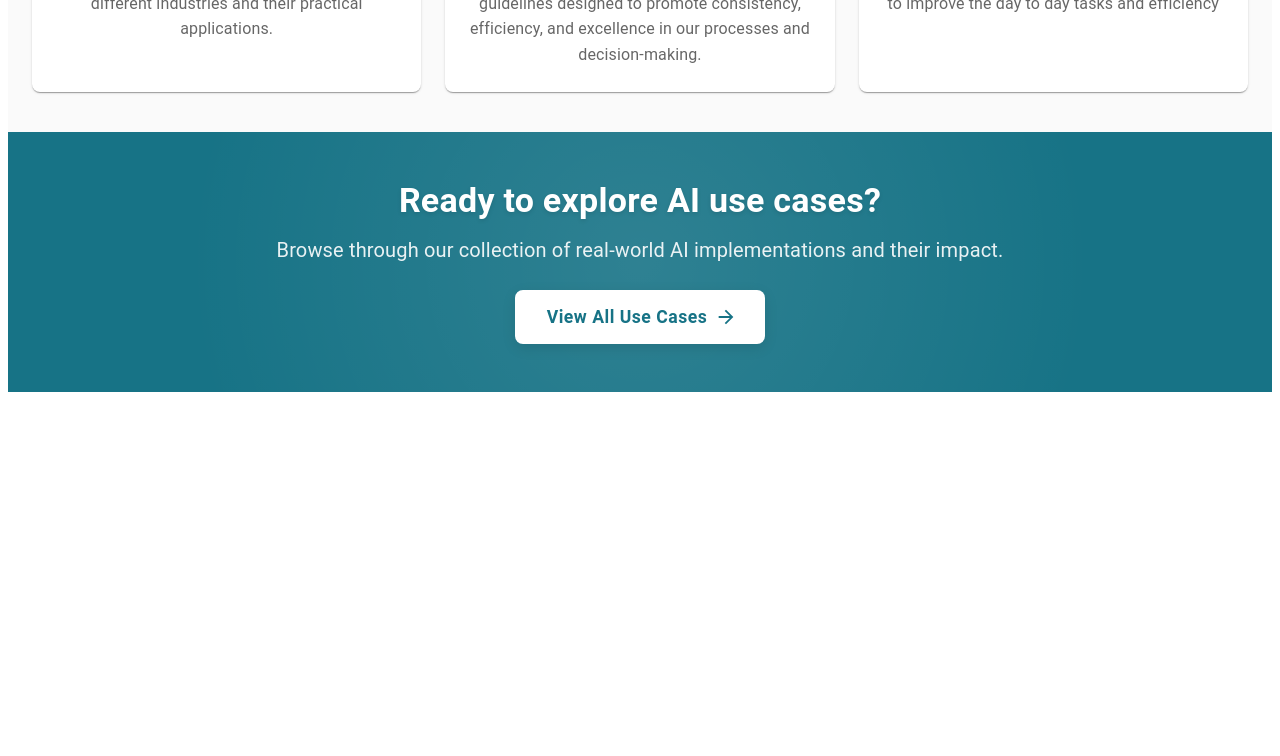
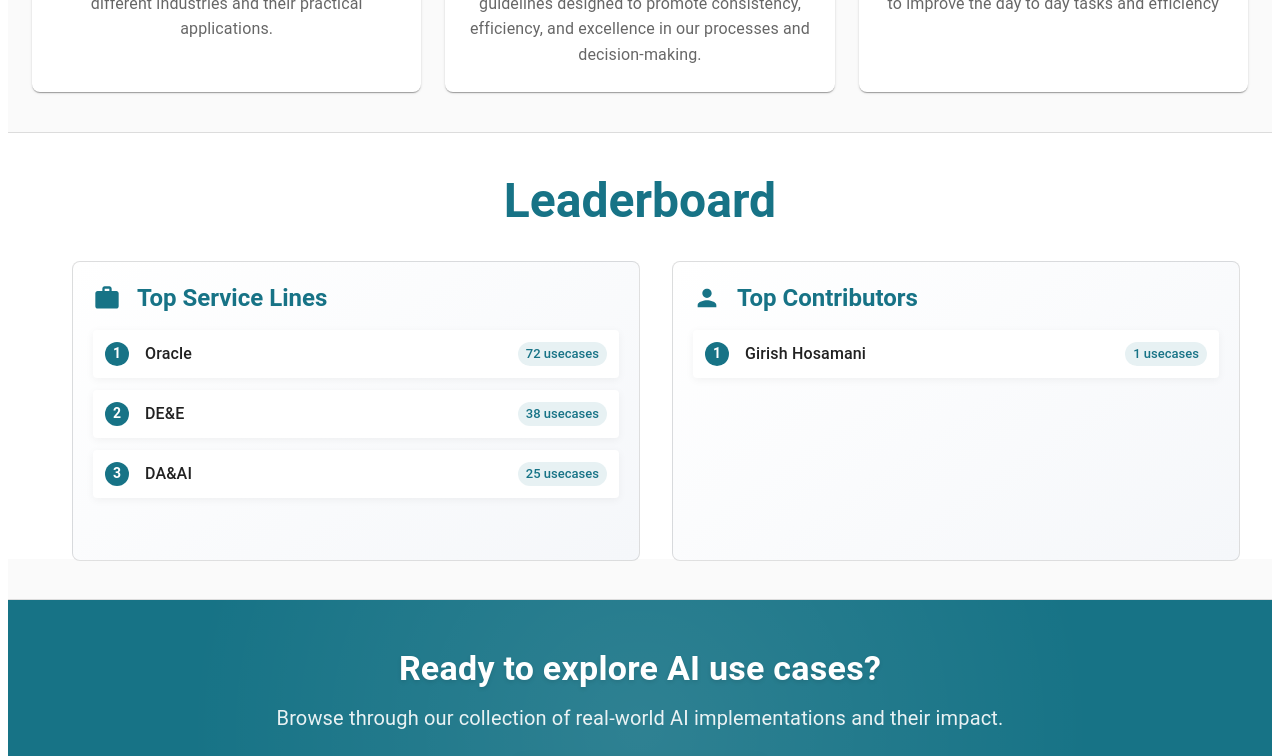
Before and after one commit to girish-mastek/ai-enabler, a React (Create React App) app: page / in a window 1280 px wide. Shown: the part 653-1409 px from the top of the page. Before the commit the page ends 1053 px from the top, so only its background shows below. Built offline with nearby package versions, Linux system fonts and the light colour scheme; no server answers.

Commit message:
added leaderboard section

```diff
--- a/src/pages/HomePage.js
+++ b/src/pages/HomePage.js
@@ -8,12 +8,19 @@ import {
   Paper,
   Card,
   CardContent,
-  Container
+  Container,
+  Stack,
+  Chip,
+  Divider,
 } from '@mui/material';
 import ExploreIcon from '@mui/icons-material/Explore';
 import BusinessIcon from '@mui/icons-material/Business';
 import TrendingUpIcon from '@mui/icons-material/TrendingUp';
 import ArrowForwardIcon from '@mui/icons-material/ArrowForward';
+import WorkIcon from '@mui/icons-material/Work';
+import PersonIcon from '@mui/icons-material/Person';
+import usecases from '../data/usecases.json';
+import users from '../data/user.json';
 
 const HomePage = () => {
   const navigate = useNavigate();
@@ -35,6 +42,42 @@ const HomePage = () => {
       description: 'List and features of Gen AI tools that can help to improve the day to day tasks and efficiency',
     },
   ];
+
+  // Calculate statistics for leaderboard
+  const approvedUsecases = usecases.filter(usecase => usecase.status === 'approved');
+
+  // Service Line Statistics
+  const serviceLineStats = approvedUsecases.reduce((acc, usecase) => {
+    const serviceLine = usecase.service_line;
+    if (serviceLine) {
+      acc[serviceLine] = (acc[serviceLine] || 0) + 1;
+    }
+    return acc;
+  }, {});
+
+  const topServiceLines = Object.entries(serviceLineStats)
+    .sort(([,a], [,b]) => b - a)
+    .slice(0, 3);
+
+  // User Statistics
+  const userStats = approvedUsecases.reduce((acc, usecase) => {
+    const userId = usecase.userId;
+    if (userId) {
+      acc[userId] = (acc[userId] || 0) + 1;
+    }
+    return acc;
+  }, {});
+
+  const topUsers = Object.entries(userStats)
+    .sort(([,a], [,b]) => b - a)
+    .slice(0, 3)
+    .map(([userId, count]) => {
+      const user = users.find(u => u.id === parseInt(userId));
+      return {
+        name: user ? `${user.firstname} ${user.lastname}` : 'Unknown User',
+        count
+      };
+    });
 
   return (
     <Box sx={{ bgcolor: 'grey.50' }}>
@@ -189,6 +232,166 @@ const HomePage = () => {
         </Box>
       </Container>
 
+      <Divider />
+
+      {/* Leaderboard Section */}
+      <Box sx={{ bgcolor: 'white', py: { xs: 4, md: 5 }, mb: { xs: 4, md: 5 } }}>
+        <Container maxWidth="xl">
+          <Typography
+            variant="h3"
+            sx={{
+              textAlign: 'center',
+              fontWeight: 700,
+              color: '#177386',
+              mb: 4
+            }}
+          >
+            Leaderboard
+          </Typography>
+          <Grid container spacing={4} sx={{ maxWidth: 1200, mx: 'auto' }}>
+            {/* Service Line Leaders */}
+            <Grid item xs={12} md={6}>
+              <Paper
+                elevation={0}
+                sx={{
+                  p: 2.5,
+                  height: '100%',
+                  borderRadius: 2,
+                  border: '1px solid',
+                  borderColor: 'divider',
+                  background: 'linear-gradient(145deg, #ffffff 0%, #f5f7fa 100%)',
+                }}
+              >
+                <Stack direction="row" spacing={2} alignItems="center" sx={{ mb: 2 }}>
+                  <WorkIcon sx={{ fontSize: 28, color: '#177386' }} />
+                  <Typography variant="h5" sx={{ fontWeight: 600, color: '#177386' }}>
+                    Top Service Lines
+                  </Typography>
+                </Stack>
+                <Stack spacing={1.5}>
+                  {topServiceLines.map(([name, count], index) => (
+                    <Box
+                      key={name}
+                      sx={{
+                        display: 'flex',
+                        alignItems: 'center',
+                        justifyContent: 'space-between',
+                        p: 1.5,
+                        borderRadius: 1,
+                        bgcolor: 'white',
+                        boxShadow: '0 2px 8px rgba(0,0,0,0.05)',
+                      }}
+                    >
+                      <Stack direction="row" spacing={2} alignItems="center">
+                        <Typography
+                          sx={{
+                            width: 24,
+                            height: 24,
+                            borderRadius: '50%',
+                            bgcolor: '#177386',
+                            color: 'white',
+                            display: 'flex',
+                            alignItems: 'center',
+                            justifyContent: 'center',
+                            fontWeight: 600,
+                            fontSize: '0.875rem',
+                          }}
+                        >
+                          {index + 1}
+                        </Typography>
+                        <Typography variant="body1" sx={{ fontWeight: 500 }}>
+                          {name}
+                        </Typography>
+                      </Stack>
+                      <Chip
+                        label={`${count} usecases`}
+                        size="small"
+                        sx={{
+                          bgcolor: 'rgba(23, 115, 134, 0.1)',
+                          color: '#177386',
+                          fontWeight: 500,
+                        }}
+                      />
+                    </Box>
+                  ))}
+                </Stack>
+              </Paper>
+            </Grid>
+
+            {/* Top Users */}
+            <Grid item xs={12} md={6}>
+              <Paper
+                elevation={0}
+                sx={{
+                  p: 2.5,
+                  height: '100%',
+                  borderRadius: 2,
+                  border: '1px solid',
+                  borderColor: 'divider',
+                  background: 'linear-gradient(145deg, #ffffff 0%, #f5f7fa 100%)',
+                }}
+              >
+                <Stack direction="row" spacing={2} alignItems="center" sx={{ mb: 2 }}>
+                  <PersonIcon sx={{ fontSize: 28, color: '#177386' }} />
+                  <Typography variant="h5" sx={{ fontWeight: 600, color: '#177386' }}>
+                    Top Contributors
+                  </Typography>
+                </Stack>
+                <Stack spacing={1.5}>
+                  {topUsers.map(({ name, count }, index) => (
+                    <Box
+                      key={name}
+                      sx={{
+                        display: 'flex',
+                        alignItems: 'center',
+                        justifyContent: 'space-between',
+                        p: 1.5,
+                        borderRadius: 1,
+                        bgcolor: 'white',
+                        boxShadow: '0 2px 8px rgba(0,0,0,0.05)',
+                      }}
+                    >
+                      <Stack direction="row" spacing={2} alignItems="center">
+                        <Typography
+                          sx={{
+                            width: 24,
+                            height: 24,
+                            borderRadius: '50%',
+                            bgcolor: '#177386',
+                            color: 'white',
+                            display: 'flex',
+                            alignItems: 'center',
+                            justifyContent: 'center',
+                            fontWeight: 600,
+                            fontSize: '0.875rem',
+                          }}
+                        >
+                          {index + 1}
+                        </Typography>
+                        <Typography variant="body1" sx={{ fontWeight: 500 }}>
+                          {name}
+                        </Typography>
+                      </Stack>
+                      <Chip
+                        label={`${count} usecases`}
+                        size="small"
+                        sx={{
+                          bgcolor: 'rgba(23, 115, 134, 0.1)',
+                          color: '#177386',
+                          fontWeight: 500,
+                        }}
+                      />
+                    </Box>
+                  ))}
+                </Stack>
+              </Paper>
+            </Grid>
+          </Grid>
+        </Container>
+      </Box>
+
+      <Divider />
+
       {/* Call to Action */}
       <Box
         sx={{
```
